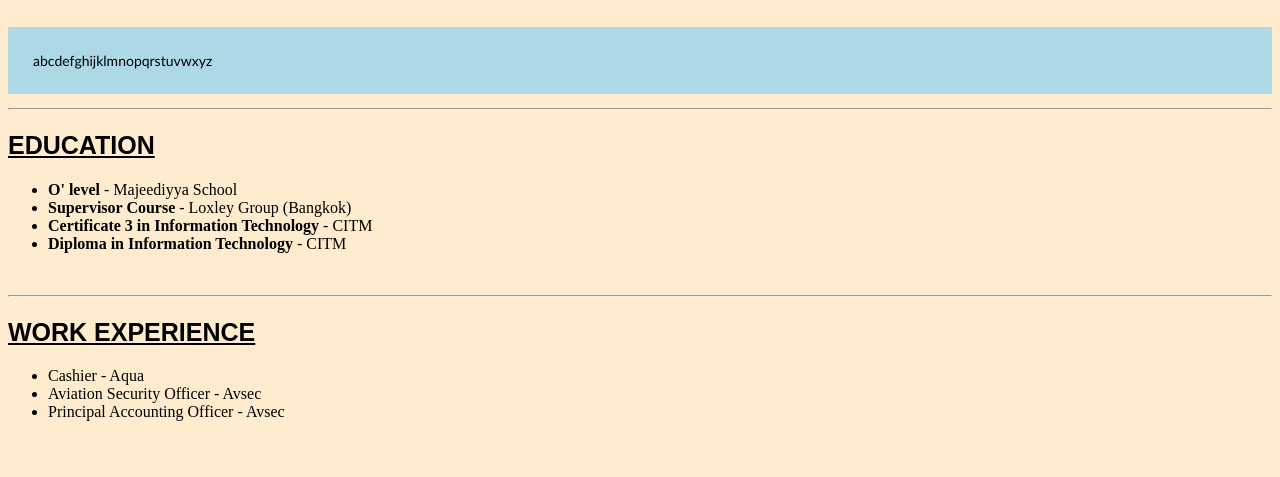
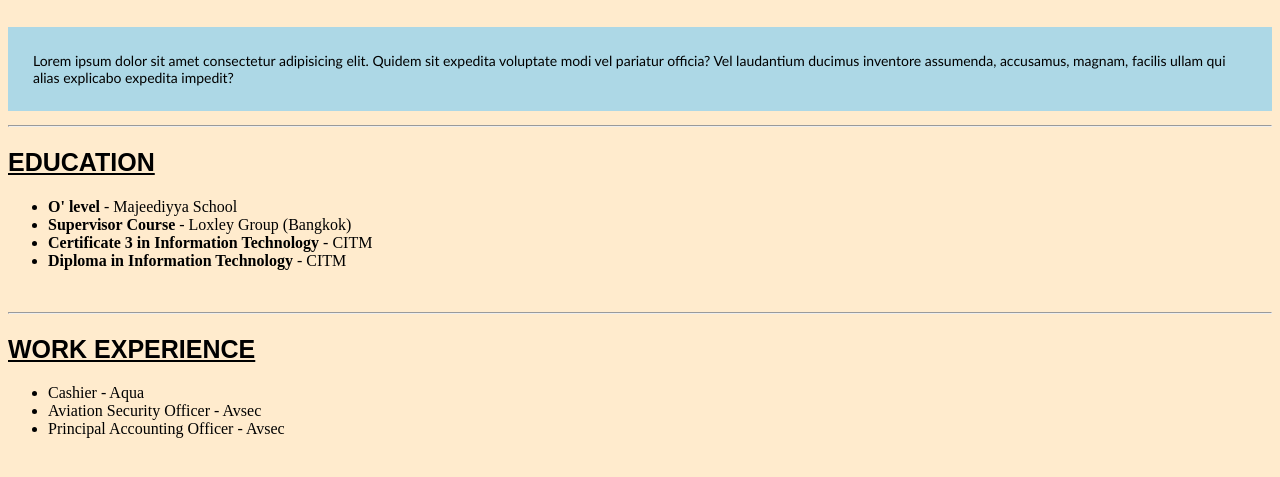
Before and after one commit to Asad-Shar33f/HTML_latest, a plain HTML site: page index.html in a window 1280 px wide. Shown: the part 111-588 px from the top of the page. Drawn offline with Linux system fonts and the light colour scheme.

Commit message:
Update index.html

```diff
--- a/index.html
+++ b/index.html
@@ -9,7 +9,7 @@
 <body>
 <br>
 <h1> Asad Shareef </h1>
-<p class="referQ"> abcdefghijklmnopqrstuvwxyz </p>
+<p class="referQ"> Lorem ipsum dolor sit amet consectetur adipisicing elit. Quidem sit expedita voluptate modi vel pariatur officia? Vel laudantium ducimus inventore assumenda, accusamus, magnam, facilis ullam qui alias explicabo expedita impedit? </p>
 <hr class="hr.dashed">
 <h2> EDUCATION </h2>
 <ul>
```
